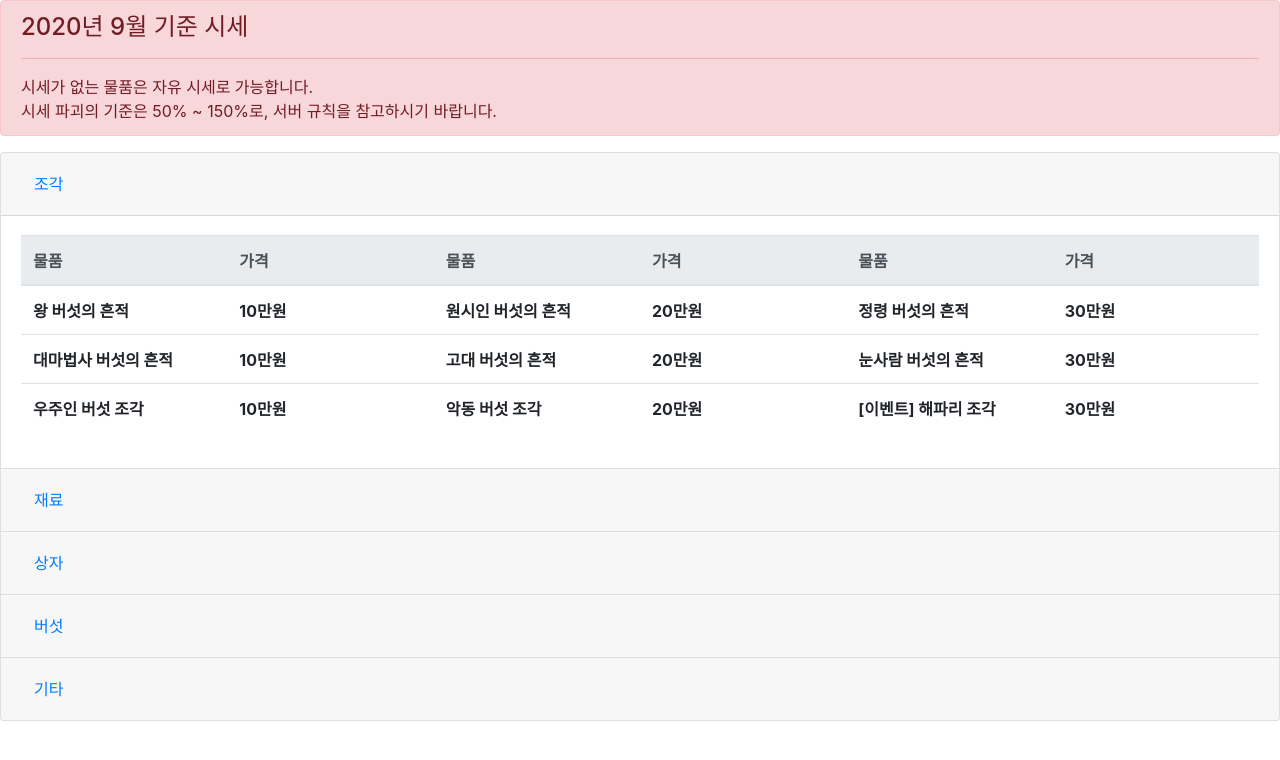
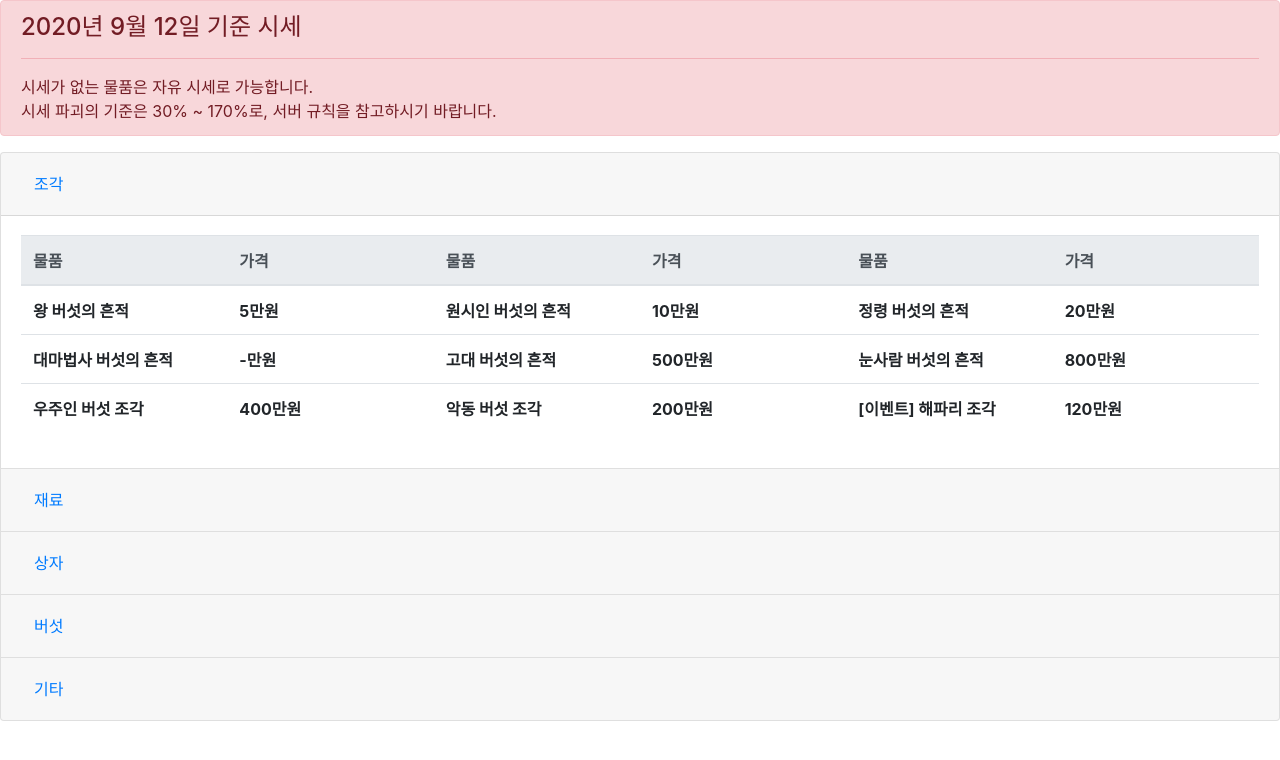
Before and after one commit to DetegiCE/detegice.github.io, a Jekyll site: the page built from kit/2020-09-08-kit-sise.md, in a window 1280 px wide. Shown: the top 760 px of the page. Built offline with Jekyll 4.4.1, drawn with Linux system fonts in a browser that asks for light colours.

Commit message:
Update 2020-09-08-kit-sise.md

```diff
--- a/kit/2020-09-08-kit-sise.md
+++ b/kit/2020-09-08-kit-sise.md
@@ -17,10 +17,10 @@ author_profile: false
 </style>
 
 <div class="alert alert-danger" role="alert">
-    <h4 class="alert-heading">2020년 9월 기준 시세</h4>
+    <h4 class="alert-heading">2020년 9월 12일 기준 시세</h4>
     <hr>
     <p class="mb-0">시세가 없는 물품은 자유 시세로 가능합니다.<br>
-        시세 파괴의 기준은 50% ~ 150%로, 서버 규칙을 참고하시기 바랍니다.</p>
+        시세 파괴의 기준은 30% ~ 170%로, 서버 규칙을 참고하시기 바랍니다.</p>
     </div>
 <div>
 
@@ -50,27 +50,27 @@ author_profile: false
               <tbody>
                 <tr>
                     <th scope="row">왕 버섯의 흔적</th>
+                    <th scope="row">5만원</th>
+                    <th scope="row">원시인 버섯의 흔적</th>
                     <th scope="row">10만원</th>
-                    <th scope="row">원시인 버섯의 흔적</th>
+                    <th scope="row">정령 버섯의 흔적</th>
                     <th scope="row">20만원</th>
-                    <th scope="row">정령 버섯의 흔적</th>
-                    <th scope="row">30만원</th>
                 </tr>
                 <tr>
                     <th scope="row">대마법사 버섯의 흔적</th>
-                    <th scope="row">10만원</th>
+                    <th scope="row">-만원</th>
                     <th scope="row">고대 버섯의 흔적</th>
-                    <th scope="row">20만원</th>
+                    <th scope="row">500만원</th>
                     <th scope="row">눈사람 버섯의 흔적</th>
-                    <th scope="row">30만원</th>
+                    <th scope="row">800만원</th>
                 </tr>
                 <tr>
                   <th scope="row">우주인 버섯 조각</th>
-                  <th scope="row">10만원</th>
+                  <th scope="row">400만원</th>
                   <th scope="row">악동 버섯 조각</th>
-                  <th scope="row">20만원</th>
+                  <th scope="row">200만원</th>
                   <th scope="row">[이벤트] 해파리 조각</th>
-                  <th scope="row">30만원</th>
+                  <th scope="row">120만원</th>
               </tr>
               </tbody>
           </table>
@@ -101,39 +101,39 @@ author_profile: false
                 <tbody>
                   <tr>
                       <th scope="row">C급 재료</th>
-                      <th scope="row">10만원</th>
+                      <th scope="row">800원</th>
                       <th scope="row">B급 재료</th>
-                      <th scope="row">20만원</th>
+                      <th scope="row">2000원</th>
                       <th scope="row">A급 재료</th>
-                      <th scope="row">30만원</th>
+                      <th scope="row">4000원</th>
                   </tr>
                   <tr>
                       <th scope="row">S (가수, 여전사)</th>
-                      <th scope="row">10만원</th>
+                      <th scope="row">15000원</th>
                       <th scope="row">S (기타)</th>
-                      <th scope="row">20만원</th>
+                      <th scope="row">1만원</th>
                       <th scope="row">SS (치킨, 번개)</th>
-                      <th scope="row">30만원</th>
+                      <th scope="row">45000원</th>
                   </tr>
                   <tr>
                     <th scope="row">SS (기타)</th>
-                    <th scope="row">10만원</th>
+                    <th scope="row">3만원</th>
                     <th scope="row">증명서</th>
-                    <th scope="row">20만원</th>
+                    <th scope="row">3000원</th>
                     <th scope="row">균사체</th>
-                    <th scope="row">30만원</th>
+                    <th scope="row">10만 3000원</th>
                 </tr>
                 <tr>
                   <th scope="row">고급진 균사체</th>
-                  <th scope="row">10만원</th>
+                  <th scope="row">14만 3000원</th>
                   <th scope="row">톱상어, 개복치</th>
-                  <th scope="row">20만원</th>
+                  <th scope="row">60만원</th>
                   <th scope="row">백상아리</th>
-                  <th scope="row">30만원</th>
+                  <th scope="row">120만원</th>
                 </tr>
                 <tr>
                   <th scope="row">깨끗한 물</th>
-                  <th scope="row">10만원</th>
+                  <th scope="row">500만원</th>
                   <th scope="row"></th>
                   <th scope="row"></th>
                   <th scope="row"></th>
@@ -168,25 +168,25 @@ author_profile: false
                 <tbody>
                   <tr>
                       <th scope="row">C급 선물상자</th>
-                      <th scope="row">10만원</th>
+                      <th scope="row">800원</th>
                       <th scope="row">B급 선물상자</th>
-                      <th scope="row">20만원</th>
+                      <th scope="row">1500원</th>
                       <th scope="row">A급 선물상자</th>
-                      <th scope="row">30만원</th>
+                      <th scope="row">3000원</th>
                   </tr>
                   <tr>
                       <th scope="row">S급 선물상자</th>
-                      <th scope="row">10만원</th>
+                      <th scope="row">1만원</th>
                       <th scope="row">SS급 선물상자</th>
-                      <th scope="row">20만원</th>
+                      <th scope="row">1만 5000원</th>
                       <th scope="row">G 랜덤상자</th>
-                      <th scope="row">30만원</th>
+                      <th scope="row">-원</th>
                   </tr>
                   <tr>
                     <th scope="row">U 랜덤상자</th>
-                    <th scope="row">10만원</th>
+                    <th scope="row">1050만원</th>
                     <th scope="row">잠수 코드</th>
-                    <th scope="row">20만원</th>
+                    <th scope="row">5000원</th>
                     <th scope="row"></th>
                     <th scope="row"></th>
                   </tr>
@@ -219,82 +219,82 @@ author_profile: false
                 <tbody>
                   <tr>
                       <th scope="row">C급 버섯</th>
-                      <th scope="row">10만원</th>
+                      <th scope="row">11만원</th>
                       <th scope="row">B급 버섯</th>
-                      <th scope="row">20만원</th>
+                      <th scope="row">33만원</th>
                       <th scope="row">A급 버섯</th>
-                      <th scope="row">30만원</th>
+                      <th scope="row">60만원</th>
                   </tr>
                   <tr>
                       <th scope="row">S (가수, 여전사)</th>
-                      <th scope="row">10만원</th>
+                      <th scope="row">150만원</th>
                       <th scope="row">S (기타)</th>
-                      <th scope="row">20만원</th>
+                      <th scope="row">135만원</th>
                       <th scope="row">SS (치킨, 번개)</th>
-                      <th scope="row">30만원</th>
+                      <th scope="row">350만원</th>
                   </tr>
                   <tr>
                     <th scope="row">SS (기타)</th>
-                    <th scope="row">10만원</th>
+                    <th scope="row">275만원</th>
                     <th scope="row">SSS (검투사, 불타는, 의사, 로봇)</th>
-                    <th scope="row">20만원</th>
+                    <th scope="row">425만원</th>
                     <th scope="row">SSS (마법사, 눈물, 소림사, 마술사)</th>
-                    <th scope="row">30만원</th>
+                    <th scope="row">485만원</th>
                   </tr>
                   <tr>
                     <th scope="row">SSS (응원단장, 천사, 과학자, 주술사)</th>
-                    <th scope="row">10만원</th>
+                    <th scope="row">500만원</th>
                     <th scope="row">SSS (귀부인)</th>
-                    <th scope="row">20만원</th>
+                    <th scope="row">410만원</th>
                     <th scope="row">[이벤트] 해파리</th>
-                    <th scope="row">30만원</th>
+                    <th scope="row">-만원</th>
                   </tr>
                   <tr>
                     <th scope="row">G (서커스)</th>
-                    <th scope="row">10만원</th>
+                    <th scope="row">-만원</th>
                     <th scope="row">G (메이드)</th>
-                    <th scope="row">20만원</th>
+                    <th scope="row">-만원</th>
                     <th scope="row">G (선생님)</th>
-                    <th scope="row">30만원</th>
+                    <th scope="row">-만원</th>
                   </tr>
                   <tr>
                     <th scope="row">U (태권도)</th>
-                    <th scope="row">10만원</th>
+                    <th scope="row">-만원</th>
                     <th scope="row">U (학생)</th>
-                    <th scope="row">20만원</th>
+                    <th scope="row">-만원</th>
                     <th scope="row">U (항해사)</th>
-                    <th scope="row">30만원</th>
+                    <th scope="row">-만원</th>
                   </tr>
                   <tr>
                     <th scope="row">눈사람 버섯</th>
-                    <th scope="row">10만원</th>
+                    <th scope="row">-만원</th>
                     <th scope="row">우주인 버섯</th>
-                    <th scope="row">20만원</th>
+                    <th scope="row">-만원</th>
                     <th scope="row">악동 버섯</th>
-                    <th scope="row">30만원</th>
+                    <th scope="row">-만원</th>
                   </tr>
                   <tr>
                     <th scope="row">L (왕 버섯)</th>
-                    <th scope="row">10만원</th>
+                    <th scope="row">-만원</th>
                     <th scope="row">L (원시인 버섯)</th>
-                    <th scope="row">20만원</th>
+                    <th scope="row">-만원</th>
                     <th scope="row">L (정령 버섯)</th>
-                    <th scope="row">30만원</th>
+                    <th scope="row">-만원</th>
                   </tr>
                   <tr>
                     <th scope="row">L (대마법사 버섯)</th>
-                    <th scope="row">10만원</th>
+                    <th scope="row">-만원</th>
                     <th scope="row">L (고대 버섯)</th>
-                    <th scope="row">20만원</th>
-                    <th scope="row"></th>
-                    <th scope="row"></th>
+                    <th scope="row">-만원</th>
+                    <th scope="row">[잠수] 서핑 버섯</th>
+                    <th scope="row">620만원</th>
                   </tr>
                 </tbody>
             </table>
         </div>
       </div>
     </div>
-    <div class="card">
+    <div class="card"> <!-- 기타 -->
       <div class="card-header" id="headingFive">
         <h2 class="mb-0">
           <button class="btn btn-link btn-block text-left collapsed" type="button" data-toggle="collapse" data-target="#collapseFive" aria-expanded="false" aria-controls="collapseFive">
@@ -318,33 +318,33 @@ author_profile: false
                 <tbody>
                   <tr>
                       <th scope="row">포자 (포자뭉치)</th>
-                      <th scope="row">10만원</th>
+                      <th scope="row">400원 (2만원)</th>
                       <th scope="row">루비</th>
+                      <th scope="row">3만원</th>
+                      <th scope="row">추천 코인</th>
                       <th scope="row">20만원</th>
-                      <th scope="row">추천 코인</th>
-                      <th scope="row">30만원</th>
                   </tr>
                   <tr>
                       <th scope="row">철 곡괭이</th>
                       <th scope="row">10만원</th>
                       <th scope="row">다이아몬드 곡괭이</th>
-                      <th scope="row">20만원</th>
+                      <th scope="row">60만원</th>
                       <th scope="row">에메랄드 곡괭이</th>
-                      <th scope="row">30만원</th>
+                      <th scope="row">260만원</th>
                   </tr>
                   <tr>
                     <th scope="row">루비 곡괭이</th>
-                    <th scope="row">10만원</th>
+                    <th scope="row">320만원</th>
                     <th scope="row">낚시대</th>
-                    <th scope="row">20만원</th>
+                    <th scope="row">5만원</th>
                     <th scope="row">좋은 낚시대</th>
-                    <th scope="row">30만원</th>
+                    <th scope="row">25만원</th>
                 </tr>
                 <tr>
                   <th scope="row">고급진 낚시대</th>
-                  <th scope="row">10만원</th>
+                  <th scope="row">225만원</th>
                   <th scope="row">특급 낚시대</th>
-                  <th scope="row">20만원</th>
+                  <th scope="row">260만원</th>
                   <th scope="row"></th>
                   <th scope="row"></th>
                 </tr>
```
